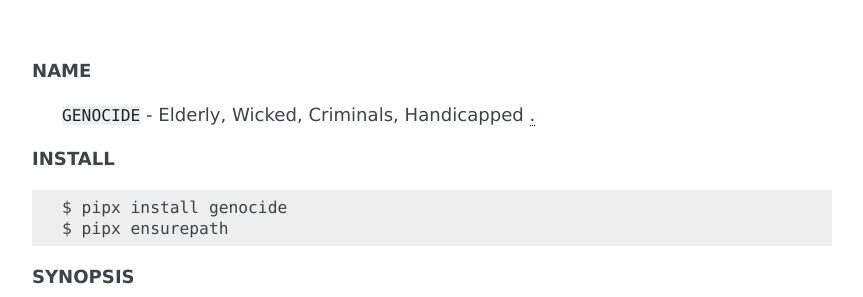
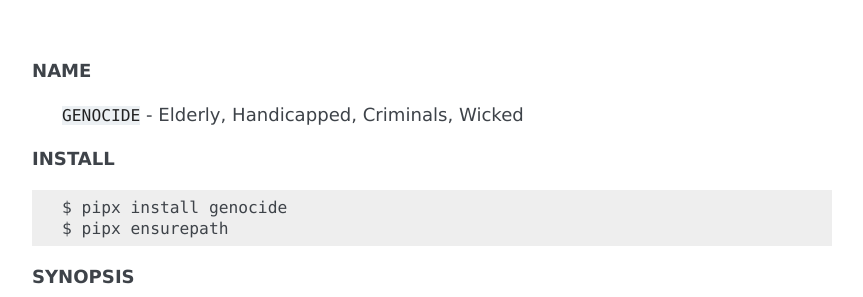
Before and after one commit to xobjectz/otpcr, a Sphinx documentation site: the page built from docs/manual.rst, in a window 1280 px wide and 900 px high. Shown: the part 155-452 px from the top of the window, without its empty margins (168-1031 px from the left). Built offline with Sphinx 7.4.7, drawn with Linux system fonts in a browser that asks for light colours; part of the change alters nothing that is shown.

```diff
--- a/docs/manual.rst
+++ b/docs/manual.rst
@@ -9,7 +9,7 @@
 
 **NAME**
 
-    ``GENOCIDE`` - Elderly, Wicked, Criminals, Handicapped `. <source.html>`_
+    ``GENOCIDE`` - Elderly, Handicapped, Criminals, Wicked
 
 
 **INSTALL**
@@ -181,6 +181,12 @@
     default channel/server is #genocide on localhost
 
 
+**SOURCE**
+
+
+    source is :ref:`here <source>`
+
+
 **FILES**
 
     ::
```
